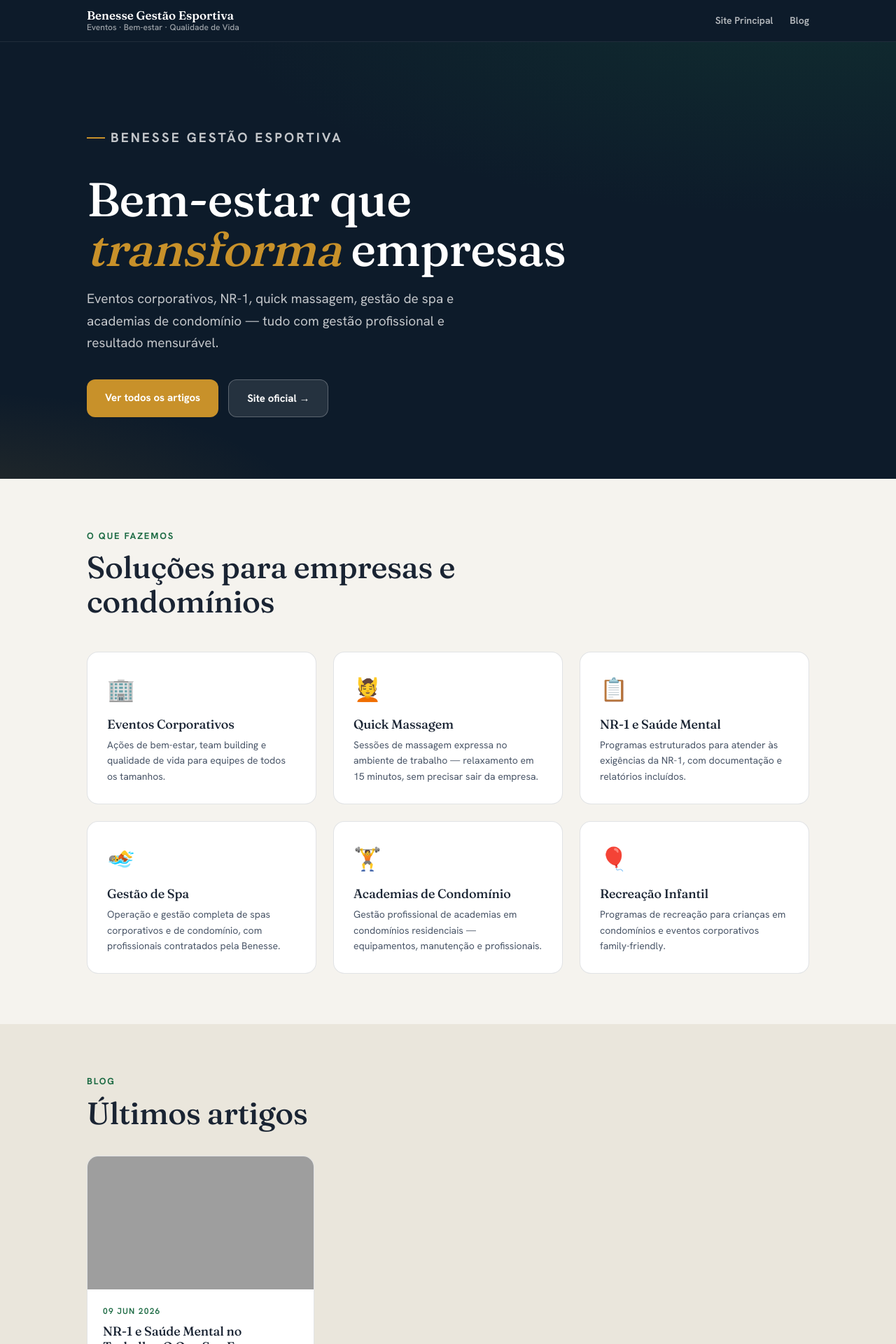
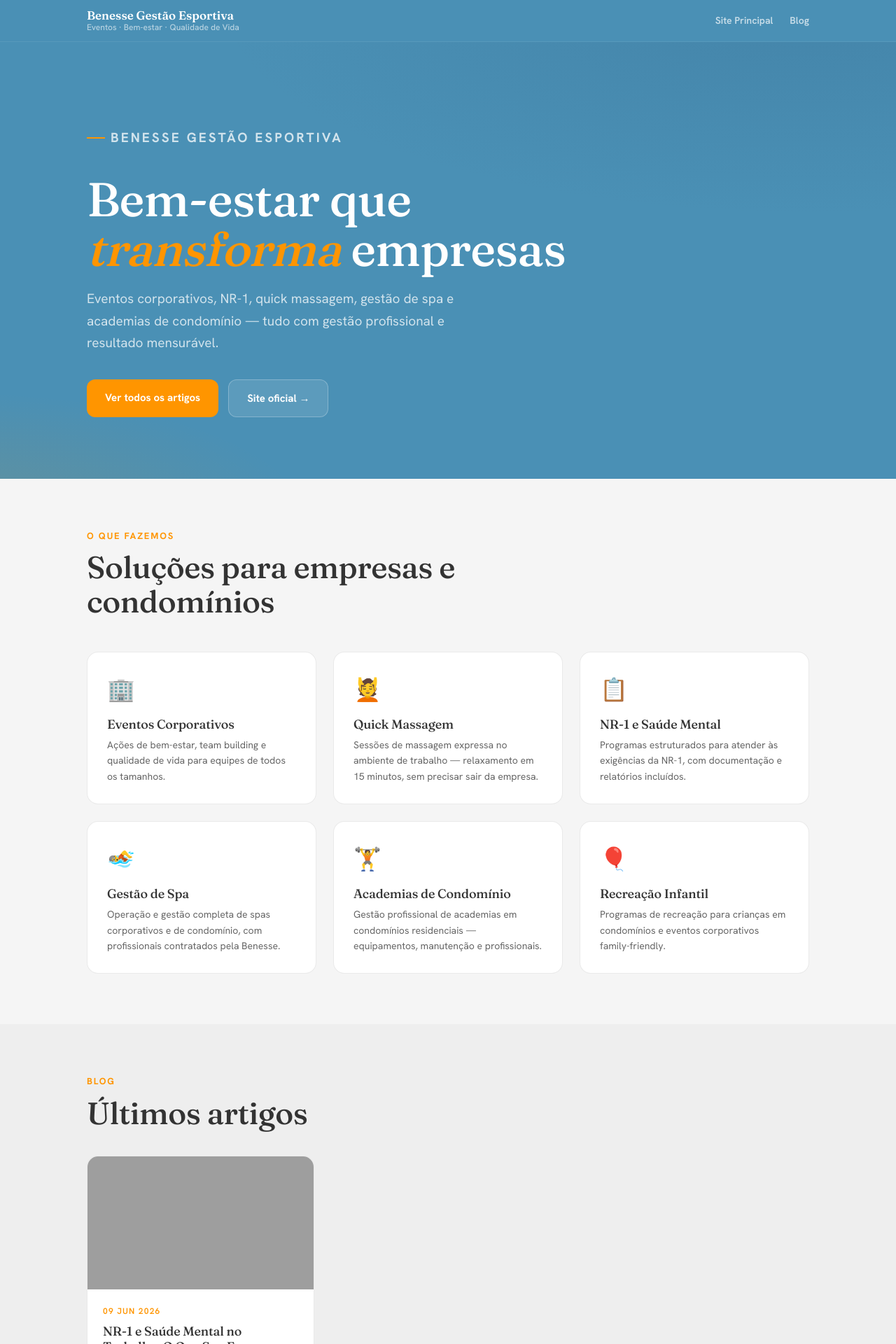
Before and after one commit to drptze-teste/bnsblog, a Jekyll site: the page built from index.html, in a window 1280 px wide. Shown: the top 1920 px of the page at 70% size. Built offline with Jekyll 4.4.1, drawn with Linux system fonts in a browser that asks for light colours; grey boxes are pictures that could not be loaded.

```diff
--- a/_layouts/default.html
+++ b/_layouts/default.html
@@ -12,18 +12,17 @@
 
 <style>
   :root{
-    --navy:#0D1B2A;
-    --navy-soft:#1C2E40;
-    --ink:#1A2433;
-    --ink-soft:#4A5668;
-    --green:#1D6B44;
-    --green-light:#2A8F5A;
-    --gold:#C8912A;
-    --gold-deep:#A87420;
-    --cream:#F5F3EE;
-    --cream-2:#EAE6DC;
+    --blue:#4A90B5;
+    --blue-dark:#2E5A7F;
+    --orange:#FF9500;
+    --orange-dark:#E68400;
+    --green:#2ECC71;
+    --ink:#333333;
+    --ink-soft:#666666;
+    --cream:#F5F5F5;
+    --cream-2:#EEEEEE;
     --white:#FFFFFF;
-    --line:rgba(13,27,42,.12);
+    --line:rgba(51,51,51,.1);
   }
   *{box-sizing:border-box;margin:0;padding:0}
   html{scroll-behavior:smooth}
@@ -41,7 +40,7 @@
 
   /* TOPBAR */
   .topbar{
-    background:var(--navy);
+    background:var(--blue);
     border-bottom:1px solid rgba(255,255,255,.08);
     padding:12px 0;
   }
@@ -61,8 +60,8 @@
     font-size:12px;color:rgba(255,255,255,.6);font-weight:500;
   }
   .nav-links{display:flex;gap:24px;font-size:14px;font-weight:600;color:rgba(255,255,255,.7)}
-  .nav-links a:hover{color:var(--gold)}
-  .nav-links a.active{color:var(--gold)}
+  .nav-links a:hover{color:var(--orange)}
+  .nav-links a.active{color:var(--orange)}
 
   @media(max-width:480px){
     .brand-logo-text strong{font-size:14px}
@@ -74,7 +73,7 @@
     margin-top:80px;
     padding:40px 0;
     border-top:1px solid var(--line);
-    background:var(--navy);
+    background:var(--blue);
     color:rgba(255,255,255,.7);
   }
   .site-footer-inner{
--- a/index.html
+++ b/index.html
@@ -7,22 +7,22 @@ description: "Eventos corporativos, NR-1, quick massagem, gestão de spa e acade
   .hero{
     padding:clamp(60px,10vw,120px) 0 clamp(48px,7vw,88px);
     background:
-      radial-gradient(120% 90% at 90% -10%,rgba(29,107,68,.22),transparent 55%),
-      radial-gradient(80% 60% at -5% 110%,rgba(200,145,42,.14),transparent 50%),
-      var(--navy);
+      radial-gradient(120% 90% at 90% -10%,rgba(46,90,127,.22),transparent 55%),
+      radial-gradient(80% 60% at -5% 110%,rgba(255,149,0,.14),transparent 50%),
+      var(--blue);
     color:#fff;
   }
   .hero-kicker{
     display:inline-flex;align-items:center;gap:8px;
     font-size:13px;font-weight:700;letter-spacing:.16em;text-transform:uppercase;
-    color:var(--gold);margin-bottom:18px;
+    color:var(--orange);margin-bottom:18px;
   }
-  .hero-kicker::before{content:"";width:26px;height:1.5px;background:var(--gold)}
+  .hero-kicker::before{content:"";width:26px;height:1.5px;background:var(--orange)}
   .hero h1{
     font-size:clamp(36px,6vw,68px);margin-bottom:20px;
     color:#fff;max-width:18ch;line-height:1.05;
   }
-  .hero h1 em{font-style:italic;color:var(--gold)}
+  .hero h1 em{font-style:italic;color:var(--orange)}
   .hero p{
     font-size:clamp(16px,2vw,19px);color:rgba(255,255,255,.75);
     max-width:50ch;margin-bottom:36px;line-height:1.65;
@@ -34,8 +34,8 @@ description: "Eventos corporativos, NR-1, quick massagem, gestão de spa e acade
     transition:transform .1s ease,background .15s ease;
   }
   .btn-hero:active{transform:scale(.97)}
-  .btn-gold{background:var(--gold);color:#fff}
-  .btn-gold:hover{background:var(--gold-deep)}
+  .btn-gold{background:var(--orange);color:#fff}
+  .btn-gold:hover{background:var(--orange-dark)}
   .btn-outline{background:rgba(255,255,255,.1);color:#fff;border:1.5px solid rgba(255,255,255,.25)}
   .btn-outline:hover{background:rgba(255,255,255,.18)}
 
@@ -43,7 +43,7 @@ description: "Eventos corporativos, NR-1, quick massagem, gestão de spa e acade
   .servicos{padding:72px 0}
   .section-label{
     font-size:13px;font-weight:700;letter-spacing:.14em;text-transform:uppercase;
-    color:var(--green);margin-bottom:10px;
+    color:var(--orange);margin-bottom:10px;
   }
   .section-title{font-size:clamp(28px,4vw,44px);margin-bottom:48px;max-width:22ch}
   .servicos-grid{
@@ -56,7 +56,7 @@ description: "Eventos corporativos, NR-1, quick massagem, gestão de spa e acade
     border:1px solid var(--line);
     transition:transform .2s ease,box-shadow .2s ease;
   }
-  .card-servico:hover{transform:translateY(-4px);box-shadow:0 16px 40px -12px rgba(13,27,42,.14)}
+  .card-servico:hover{transform:translateY(-4px);box-shadow:0 16px 40px -12px rgba(74,144,181,.14)}
   .card-icon{font-size:32px;margin-bottom:14px}
   .card-servico h3{font-size:18px;margin-bottom:8px;color:var(--ink)}
   .card-servico p{font-size:14px;color:var(--ink-soft);line-height:1.6}
@@ -73,20 +73,20 @@ description: "Eventos corporativos, NR-1, quick massagem, gestão de spa e acade
     border:1px solid var(--line);
     transition:transform .2s ease,box-shadow .2s ease;
   }
-  .post-card:hover{transform:translateY(-4px);box-shadow:0 16px 40px -12px rgba(13,27,42,.14)}
+  .post-card:hover{transform:translateY(-4px);box-shadow:0 16px 40px -12px rgba(74,144,181,.14)}
   .post-card-cover{width:100%;height:190px;object-fit:cover;display:block;background:var(--cream-2)}
   .post-card-cover-placeholder{
     width:100%;height:190px;
-    background:linear-gradient(135deg,var(--navy),var(--green) 200%);
+    background:linear-gradient(135deg,var(--blue),var(--green) 200%);
     display:flex;align-items:center;justify-content:center;
     font-size:40px;color:rgba(255,255,255,.25);
   }
   .post-card-body{padding:22px}
-  .post-card-date{font-size:12px;font-weight:600;color:var(--green);text-transform:uppercase;letter-spacing:.1em;margin-bottom:8px}
+  .post-card-date{font-size:12px;font-weight:600;color:var(--orange);text-transform:uppercase;letter-spacing:.1em;margin-bottom:8px}
   .post-card-title{font-size:18px;margin-bottom:8px;line-height:1.25}
-  .post-card-title a:hover{color:var(--green)}
+  .post-card-title a:hover{color:var(--orange)}
   .post-card-excerpt{font-size:13px;color:var(--ink-soft);line-height:1.6;margin-bottom:16px}
-  .post-card-link{font-size:13px;font-weight:700;color:var(--gold);display:inline-flex;align-items:center;gap:5px}
+  .post-card-link{font-size:13px;font-weight:700;color:var(--orange);display:inline-flex;align-items:center;gap:5px}
   .post-card-link::after{content:"→";transition:transform .15s}
   .post-card-link:hover::after{transform:translateX(4px)}
 
@@ -95,14 +95,14 @@ description: "Eventos corporativos, NR-1, quick massagem, gestão de spa e acade
     padding:80px 0;text-align:center;
   }
   .cta-final h2{font-size:clamp(28px,4vw,44px);margin-bottom:14px}
-  .cta-final h2 em{font-style:italic;color:var(--green)}
+  .cta-final h2 em{font-style:italic;color:var(--orange)}
   .cta-final p{font-size:16px;color:var(--ink-soft);max-width:46ch;margin:0 auto 32px}
   .btn-cta{
-    display:inline-block;background:var(--navy);color:#fff;
+    display:inline-block;background:var(--blue);color:#fff;
     font-weight:700;font-size:15px;padding:16px 32px;
     border-radius:12px;transition:background .15s ease;
   }
-  .btn-cta:hover{background:var(--navy-soft)}
+  .btn-cta:hover{background:var(--blue-dark)}
 </style>
 
 <!-- HERO -->
```
Also changed, not shown: _layouts/post.html (+11 -11 lines), blog/index.html (+7 -7 lines), images/logo-benesse.png (added).
